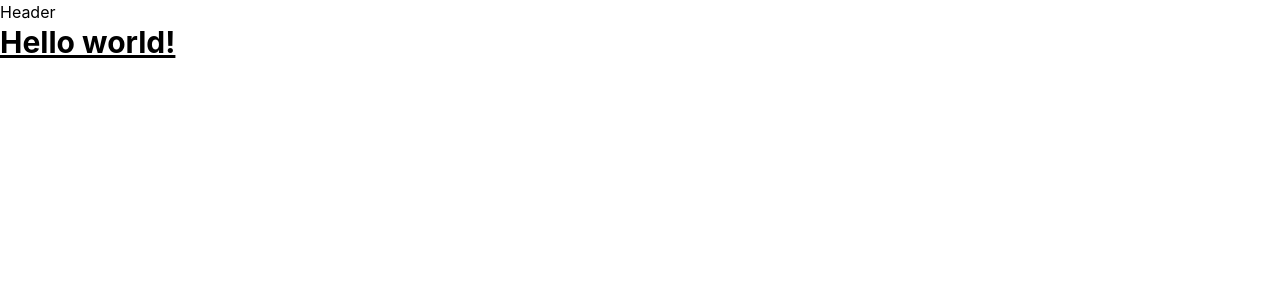
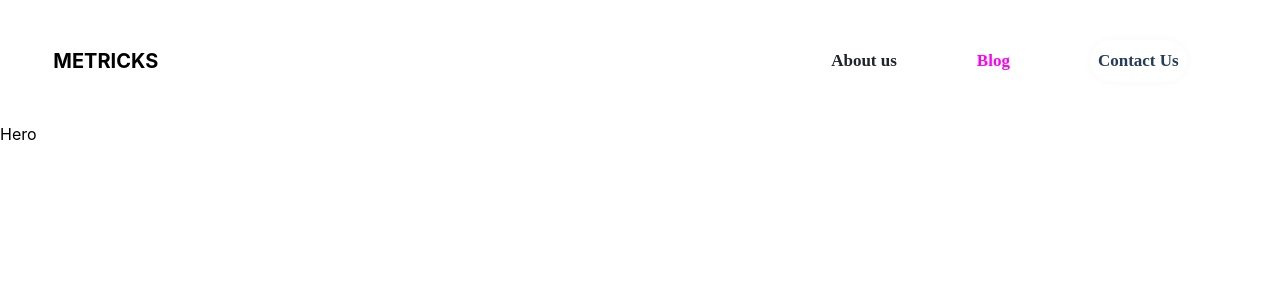
Before and after one commit to Ayomikuolatunji/paddle-frontend-assessment, a Next.js app: page /blog in a window 1280 px wide. Shown: the top 300 px of the page. Built offline with nearby package versions, Linux system fonts and the light colour scheme.

Commit message:
blog page

```diff
--- a/components/header/Header.tsx
+++ b/components/header/Header.tsx
@@ -1,9 +1,38 @@
+import Link from 'next/link'
 import React from 'react'
 
 
 
 export const Header:React.FC = () => {
+    const navItems=[
+        {item:"About us",path:"/about"},
+        {item:"Blog",path:"/blog"},
+        {item:"Contact Us", path:"contact"}
+    ]
   return (
-    <div>Header</div>
+    <div className='flex justify-between items-center w-full px-5 py-6 mx-auto bg-[#f0efef sm:w-11/12 sm:px-0 sm:py-10 '>
+        <div className="logo font-bold text-[20px]">
+             <Link href={"/"}>
+                 METRICKS
+             </Link>
+        </div>
+        <nav className="nav">
+            <ul className='flex items-center'>
+                {
+                    navItems.map((item,index)=>{
+                        return <li className='sm:mx-10 mx-3 opacity-[1]
+                        font-[Poppins] text-[17px] font-bold
+                        first:text-[#1E232C]
+                        even:text-[#FF00F7]
+                        last:shadow-contact-shadow last:rounded-[51px] last:bg-[#FFFFFF] last:text-regal-blue last:p-2' key={index}>
+                            <Link href={item.path}>
+                                {item.item}
+                            </Link>
+                        </li>
+                    })
+                }
+            </ul>
+        </nav>
+    </div>
   )
 }
--- a/layouts/blog/Blog.tsx
+++ b/layouts/blog/Blog.tsx
@@ -1,9 +1,10 @@
 import React from 'react'
+import Hero from './Hero'
 
 export default function Blog() {
   return (
-    <h1 className="text-3xl font-bold underline">
-    Hello world!
-  </h1>
+   <>
+       <Hero/>
+   </>
   )
 }
--- /dev/null
+++ b/layouts/blog/Hero.tsx
@@ -0,0 +1,9 @@
+import React from 'react'
+
+const Hero:React.FC=()=>{
+  return (
+    <div>Hero</div>
+  )
+}
+
+export default Hero
--- /dev/null
+++ b/layouts/blog/Search.tsx
@@ -0,0 +1,19 @@
+import React from 'react'
+
+const Search:React.FC=()=>{
+  return (
+    <div>
+       <div className=''>
+           <h1>Latest From The Blog</h1>
+           <p>
+           Lorem ipsum dolor sit amet, consetetur sadipscing elitr, sed diam nonumy eirmod tempor invidunt ut labore et dolore magna
+           </p>
+       </div>
+       <div className=''>
+
+       </div>
+    </div>
+  )
+}
+
+export default Search
--- a/styles/globals.css
+++ b/styles/globals.css
@@ -1,6 +1,7 @@
 @tailwind base;
 @tailwind components;
 @tailwind utilities;
+
 
 
 html,
--- a/tailwind.config.js
+++ b/tailwind.config.js
@@ -5,7 +5,14 @@ module.exports = {
     "./layouts/**/*.{js,ts,jsx,tsx}"
   ],
   theme: {
-    extend: {},
+    extend: {
+      colors: {
+        'regal-blue': '#243c5a',
+      },
+      boxShadow: {
+        'contact-shadow': '0px 0px 10px #09090908',
+      }
+    }
   },
   plugins: [],
 }
```
